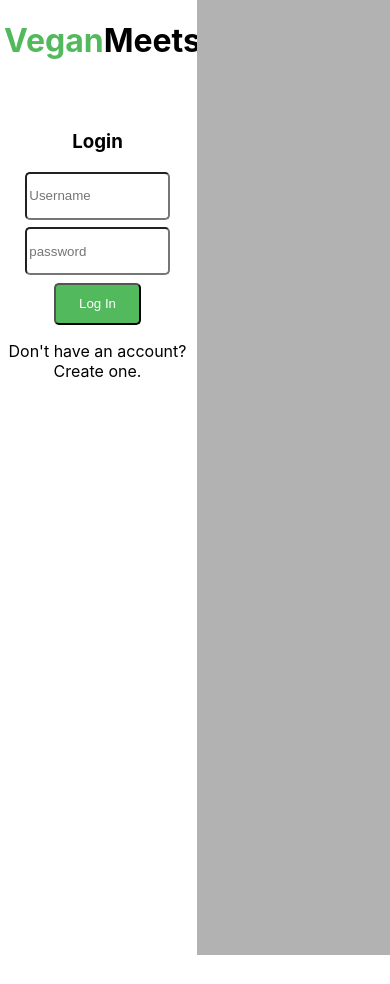
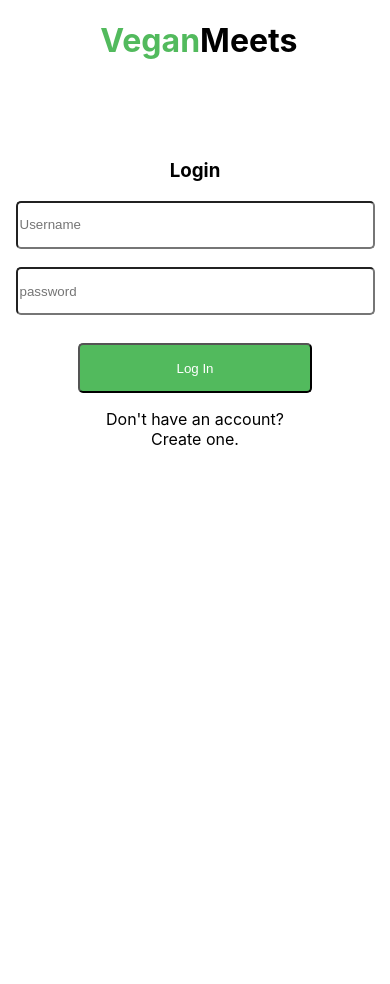
Before and after one commit to build-week-vegan-meets/FE, a React (Create React App) app in the folder veganmeets/: page / in a window 390 px wide. Before the commit the page ends 955 px from the top, so only its background shows below. Built offline with nearby package versions, Linux system fonts and the light colour scheme.

Commit message:
done with mobile view styling

```diff
--- a/veganmeets/src/App.css
+++ b/veganmeets/src/App.css
@@ -20,43 +20,64 @@
 .App-link {
   color: #09d3ac;
 }
-.headerContainer{
-  display:flex;
+.headerContainer {
+  display: flex;
   padding-left: 2%;
 }
-.veganheader{
-  color:#52BA5D;
+.veganheader {
+  color: #52ba5d;
 }
-.headerlogincontainer{
-  display:flex;
-  flex-direction:column;
+.headerlogincontainer {
+  display: flex;
+  flex-direction: column;
 }
-.container{
-  display:flex;
+.container {
+  display: flex;
 }
-.greyspace{
-  background-color:#B2B2B2;
-  width:50vw;
+.greyspace {
+  background-color: #b2b2b2;
+  width: 50vw;
 }
-.login-container{
+.login-container {
   width: 50vw;
-  display:flex;
+  display: flex;
   flex-direction: column;
   align-items: center;
-  height:100vh;
-  margin-top:15%;
+  height: 100vh;
+  margin-top: 15%;
 }
-.login-input{
-  width:35vw;
+.login-input {
+  width: 35vw;
   border-radius: 5px;
-  height:5vh;
-  margin:0 0 5% 0;
+  height: 5vh;
+  margin: 0 0 5% 0;
 }
 
-.loginbtn{
+.loginbtn {
   width: 45%;
   height: 5%;
-  background-color:#52BA5D;
-  color:white;
-  border-radius:5px;
+  background-color: #52ba5d;
+  color: white;
+  border-radius: 5px;
 }
+
+@media only screen and (max-width: 500px) {
+  .headerlogincontainer {
+    width: 100%;
+    align-items: center;
+  }
+  .greyspace {
+    display: none;
+  }
+  .logincontainer {
+    width: 100vw;
+  }
+  .login-input {
+    width: 90vw;
+  }
+  .loginbtn {
+    width: 60vw;
+    height: 6%;
+    margin-top: 5%;
+  }
+}
--- a/veganmeets/src/Components/Header.js
+++ b/veganmeets/src/Components/Header.js
@@ -1,12 +1,13 @@
-import React from "react"
+import React from "react";
 
 const Header = () => {
+  return (
+    <div className="headerContainer">
+      <h1>
+        <span className="veganheader">Vegan</span>Meets
+      </h1>
+    </div>
+  );
+};
 
-return (
-    <div className="headerContainer">
-        <h1><span className="veganheader">Vegan</span>Meets</h1>
-    </div>
-)
-}
-
-export default Header
+export default Header;
--- a/veganmeets/src/Components/Login.js
+++ b/veganmeets/src/Components/Login.js
@@ -35,5 +35,4 @@ const Login = () => {
     </div>
   );
 };
-
 export default Login;
```
Also changed, not shown: veganmeets/src/App.js (+3 -5 lines). Lines whose indentation alone changed are shown as unchanged.
